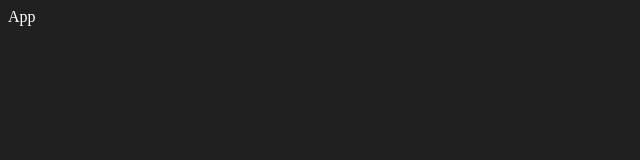
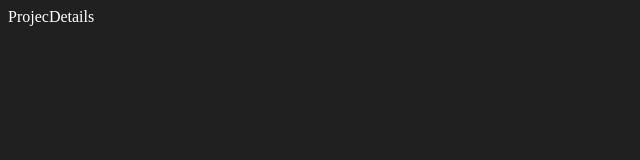
Before and after one commit to JuanDev29/mern-apollo-graphql, a React (Vite) app in the folder client/: page /projects/1 in a window 1280 px wide. Shown: the top 160 px of the page, without its empty margins (0-640 px from the left). Built offline with nearby package versions, Linux system fonts and the light colour scheme.

Commit message:
config apollo client graphql

```diff
--- a/client/package.json
+++ b/client/package.json
@@ -9,8 +9,11 @@
     "preview": "vite preview"
   },
   "dependencies": {
+    "@apollo/client": "^3.7.7",
+    "graphql": "^16.6.0",
     "react": "^18.2.0",
-    "react-dom": "^18.2.0"
+    "react-dom": "^18.2.0",
+    "react-router-dom": "^6.8.1"
   },
   "devDependencies": {
     "@types/react": "^18.0.27",
--- a/client/src/App.jsx
+++ b/client/src/App.jsx
@@ -1,6 +1,24 @@
+import { ApolloClient, ApolloProvider, InMemoryCache } from '@apollo/client'
+import { Route, Routes, BrowserRouter, Navigate } from 'react-router-dom'
+import { ProjecDetails } from './pages/ProjecDetails'
+import { Projects } from './pages/Projects'
+
+const client = new ApolloClient({
+  uri: 'http://localhost:3000/graphql',
+  cache: new InMemoryCache()
+})
+
 function App() {
   return (
-    <div>App</div>
+    <ApolloProvider client={client}>
+      <BrowserRouter>
+      <Routes>
+        <Route path='/' element={ <Navigate to='/projects' /> }/>
+        <Route path='/projects' element={<Projects/>}/>
+        <Route path='/projects/:id' element={<ProjecDetails/>}/>
+      </Routes>
+      </BrowserRouter>
+    </ApolloProvider>
   )
 }
 
--- /dev/null
+++ b/client/src/pages/ProjecDetails.jsx
@@ -0,0 +1,5 @@
+export function ProjecDetails() {
+  return (
+    <div>ProjecDetails</div>
+  )
+}
--- /dev/null
+++ b/client/src/pages/Projects.jsx
@@ -0,0 +1,5 @@
+export function Projects() {
+  return (
+    <div>Projects</div>
+  )
+}
```
Also changed, not shown: 1 other file (tests, documents, lock files or other folders).
